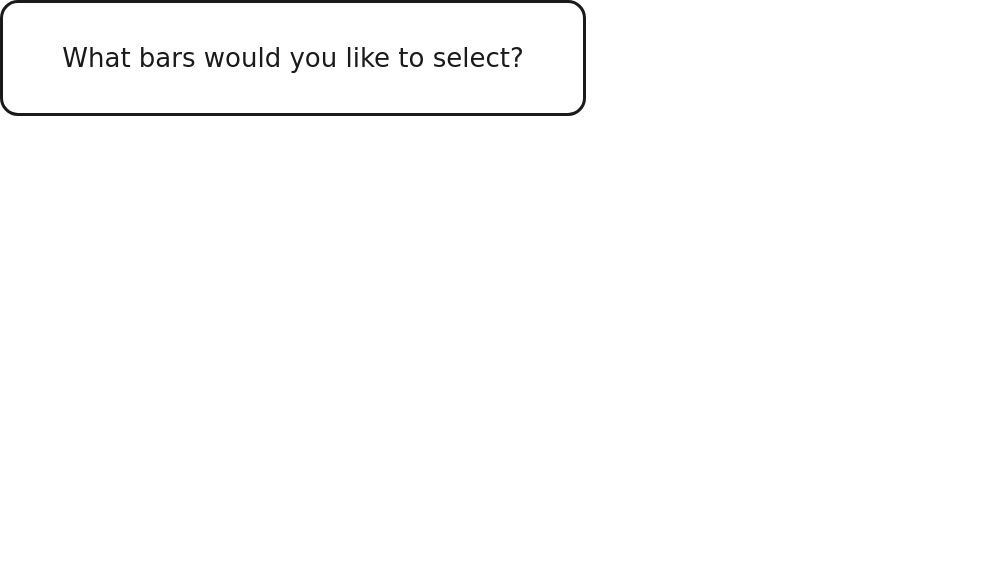
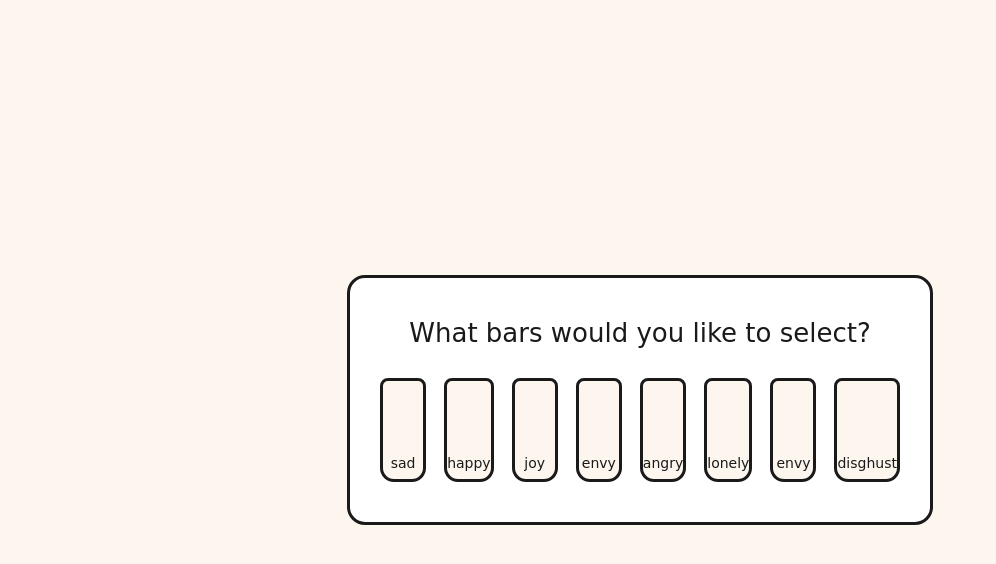
Before and after one commit to orew12/Mood-Bar, a plain HTML site: page moodjar.html in a window 1280 px wide. Shown: the whole page, without its empty margins (0-996 px from the left). Drawn offline with Linux system fonts and the light colour scheme; a web font is replaced by a local one.

Commit message:
Jars added!
Jars with the emotions are added!

```diff
--- a/moodjar.html
+++ b/moodjar.html
@@ -14,6 +14,9 @@
                     bottom: 0;
                     left: 0;
                     background: #fdf6ee;
+                    display: flex;
+                    justify-content: center;
+                    align-items: center;
 
                }
                #popout {
@@ -27,10 +30,43 @@
                     color: #1a1a1a;
                     text-align: center;
                }
+               #jars {
+                    display: flex;
+                    justify-content: center;
+                    gap: 18px;
+                    margin-top: 30px;
+               }
+               .jar {
+                    width: 70px;
+                    height: 90px;
+                    border: 3px solid #1a1a1a;
+                    border-radius: 8px 8px 14px 14px;
+                    display: flex;
+                    align-items: flex-end;
+                    justify-content: center;
+                    padding-bottom: 8px;
+                    font-family: "Shantell Sans", cursive;
+                    font-size: 14px;
+                    background: #fdf6ee;
+               }
           </style>
      </head>
      <body>
-          <div id = "popout"> What bars would you like to select? </div>
+          <div id = "scene">
+             <div id = "popout"> What bars would you like to select?
+             <div id = "jars">
+                <div class="jar">sad</div>
+                <div class="jar">happy</div>
+                <div class="jar">joy</div>
+                <div class="jar">envy</div>
+                <div class="jar">angry</div>
+                <div class="jar">lonely</div>
+                <div class="jar">envy</div>
+                <div class = "jar">disghust</div>
+             </div>
+          </div>
+     </div>
+
 
      </body>
 </html>
```
